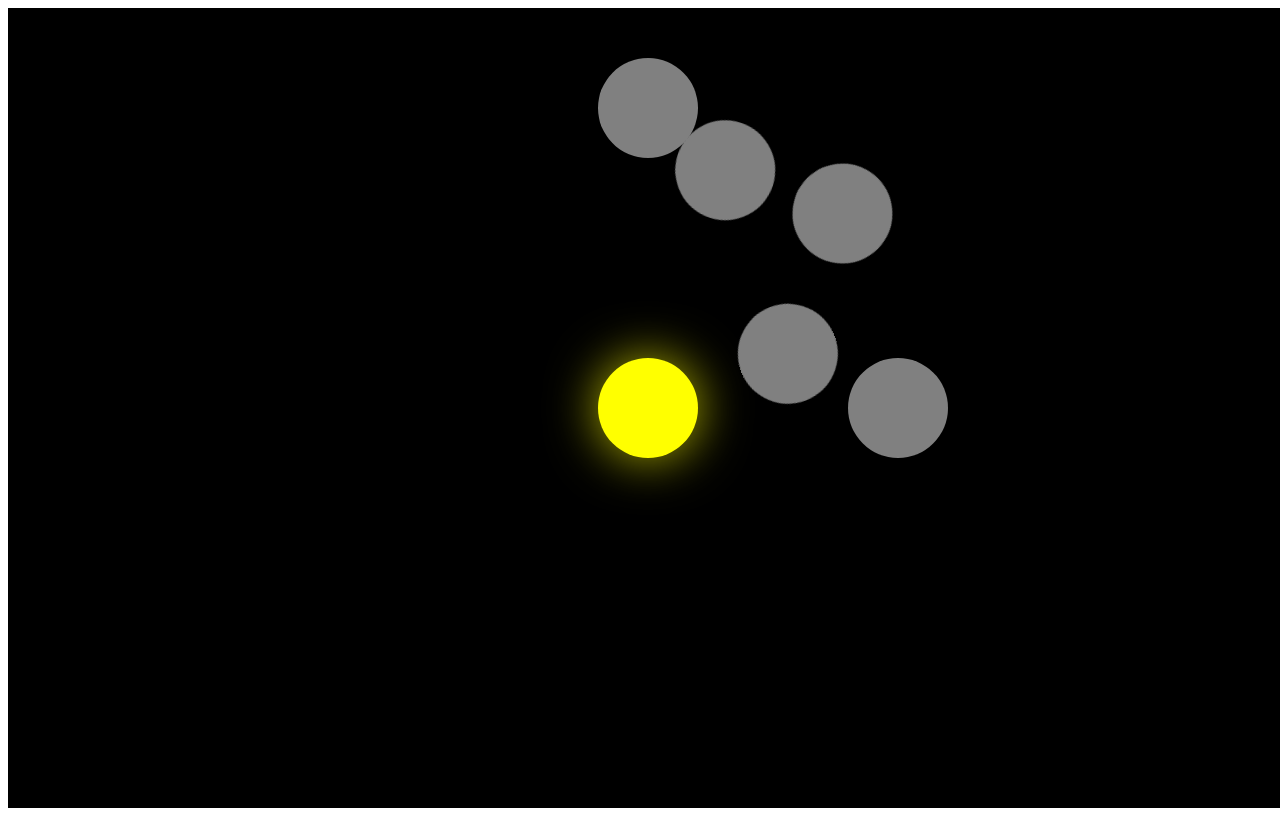
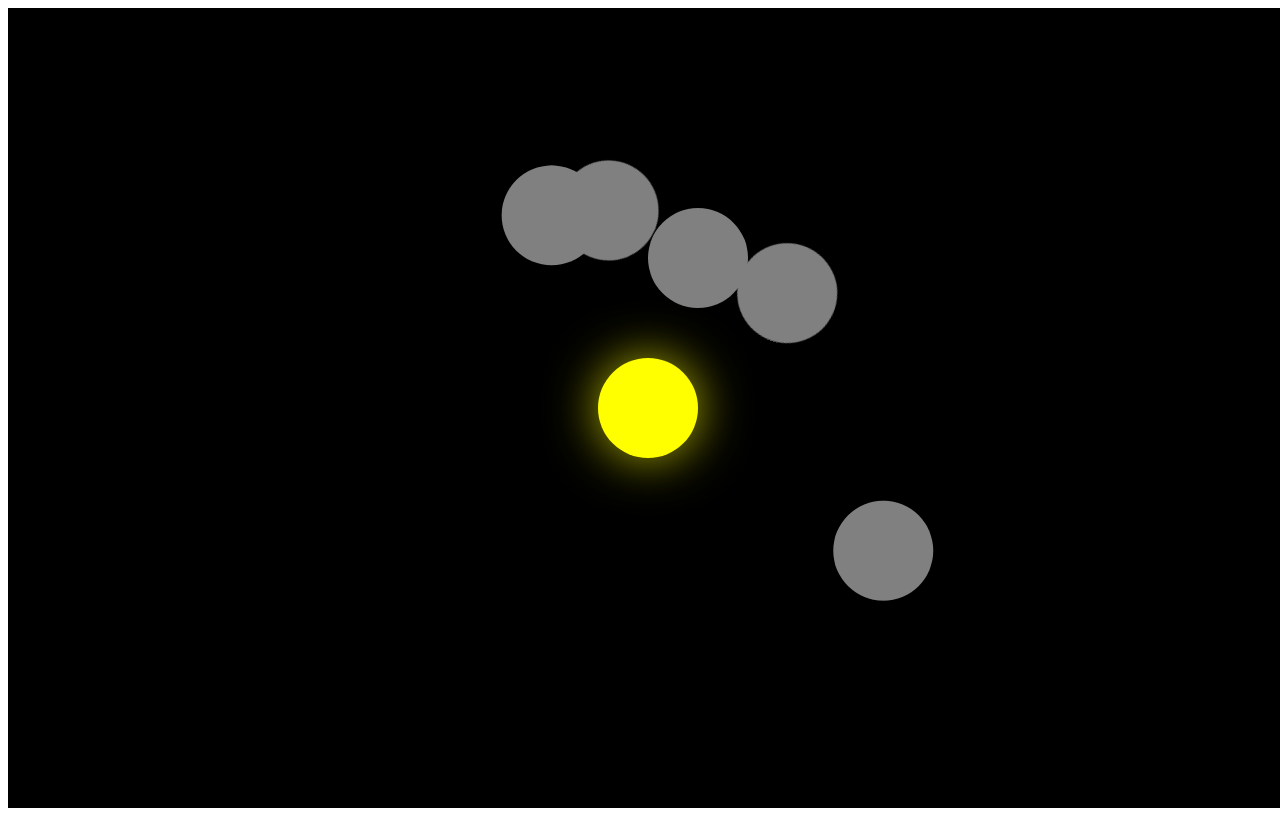
Before and after one commit to tbunitrade/planet-app-vuejs, a Vue app in the folder planet-app/: page / in a window 1280 px wide. Built offline with nearby package versions, Linux system fonts and the light colour scheme.

Commit message:
Add chat window for future AI integration

```diff
--- a/planet-app/src/App.vue
+++ b/planet-app/src/App.vue
@@ -1,27 +1,37 @@
 <template>
   <div id="app">
     <SunComponent @expand="handleSunExpand" />
-    <PlanetsComponent :isExpanding="isExpanding" />
+    <PlanetsContainer :isExpanding="isExpanding" @open-chat="openChat" />
+    <ChatWindow :isOpen="isChatOpen" @close="closeChat" />
   </div>
 </template>
 
 <script>
 import SunComponent from './components/Sun/SunComponent.vue';
-import PlanetsComponent from './components/Planets/PlanetsComponent.vue';
+import PlanetsContainer from './components/Planets/PlanetsContainer.vue';
+import ChatWindow from './components/Chat/ChatWindow.vue';
 
 export default {
   components: {
     SunComponent,
-    PlanetsComponent
+    PlanetsContainer,
+    ChatWindow
   },
   data() {
     return {
-      isExpanding: false
+      isExpanding: false,
+      isChatOpen: false
     };
   },
   methods: {
     handleSunExpand() {
       this.isExpanding = true;
+    },
+    openChat() {
+      this.isChatOpen = true;
+    },
+    closeChat() {
+      this.isChatOpen = false;
     }
   }
 };
--- /dev/null
+++ b/planet-app/src/components/Chat/ChatWindow.vue
@@ -0,0 +1,58 @@
+<template>
+  <div class="chat-window" v-if="isOpen">
+    <button class="close-button" @click="closeChat">X</button>
+    <div class="chat-content">
+      <!-- Здесь можно добавить ваш чат или iframe с чатом -->
+      <p>Добро пожаловать в чат! Как мы можем помочь вам сегодня?</p>
+    </div>
+  </div>
+</template>
+
+<script>
+export default {
+  name: 'ChatWindow',
+  props: {
+    isOpen: {
+      type: Boolean,
+      required: true
+    }
+  },
+  methods: {
+    closeChat() {
+      this.$emit('close');
+    }
+  }
+};
+</script>
+
+<style scoped>
+.chat-window {
+  position: fixed;
+  bottom: 20px;
+  right: 20px;
+  width: 300px;
+  height: 400px;
+  background-color: white;
+  border: 1px solid #ccc;
+  border-radius: 10px;
+  box-shadow: 0 0 10px rgba(0, 0, 0, 0.1);
+  overflow: hidden;
+  z-index: 1000;
+}
+
+.close-button {
+  position: absolute;
+  top: 10px;
+  right: 10px;
+  background: none;
+  border: none;
+  font-size: 18px;
+  cursor: pointer;
+}
+
+.chat-content {
+  padding: 20px;
+  height: calc(100% - 40px);
+  overflow-y: auto;
+}
+</style>
--- a/planet-app/src/components/Planet/PlanetComponent.vue
+++ b/planet-app/src/components/Planet/PlanetComponent.vue
@@ -1,6 +1,6 @@
 <template>
   <div :class="['orbit', `orbit-${orbitSize}`]" :style="orbitStyle">
-    <div class="planet" @mouseover="isHovered = true" @mouseleave="isHovered = false">
+    <div class="planet" :style="planetStyle" @mouseover="isHovered = true" @mouseleave="isHovered = false">
       <div v-if="isHovered" class="tooltip">{{ name }}</div>
     </div>
   </div>
@@ -29,17 +29,29 @@ export default {
   },
   data() {
     return {
-      isHovered: false,
-      orbitStyle: {
+      isHovered: false
+    };
+  },
+  computed: {
+    orbitStyle() {
+      return {
         width: `${this.orbitSize}px`,
         height: `${this.orbitSize}px`,
         top: `calc(50% - ${this.orbitSize / 2}px)`,
         left: `calc(50% - ${this.orbitSize / 2}px)`,
         animationDuration: `${this.orbitSpeed}s`,
-        transformOrigin: `center center`,
+        transformOrigin: 'center center',
         transform: `rotate(${this.initialAngle}deg)`
-      }
-    };
+      };
+    },
+    planetStyle() {
+      const angleInRadians = (this.initialAngle * Math.PI) / 180;
+      const x = (this.orbitSize / 2) * Math.cos(angleInRadians);
+      const y = (this.orbitSize / 2) * Math.sin(angleInRadians);
+      return {
+        transform: `translate(${x}px, ${y}px)`
+      };
+    }
   }
 };
 </script>
@@ -57,13 +69,12 @@ export default {
   border-radius: 50%;
   position: absolute;
   top: 50%;
-  left: 0;
-  transform: translate(-50%, -50%);
+  left: 50%;
   transition: transform 0.3s ease;
 }
 
 .planet:hover {
-  transform: translate(-50%, -50%) scale(1.2);
+  transform: scale(1.2);
 }
 
 .tooltip {
--- a/planet-app/src/components/Planets/PlanetsComponent.vue
+++ /dev/null
@@ -1,29 +0,0 @@
-<template>
-  <div>
-    <Planet name="Нейминг адрес сайта" :orbitSize="300" :initialAngle="10" :orbitSpeed="17" v-if="!isExpanding" />
-    <Planet name="Прототипирование проекта" :orbitSize="500" :initialAngle="250" :orbitSpeed="15" v-if="!isExpanding" />
-    <Planet name="Дизайн для Веба" :orbitSize="550" :initialAngle="500" :orbitSpeed="20" v-if="!isExpanding" />
-    <Planet name="Вертска дизайна" :orbitSize="500" :initialAngle="700" :orbitSpeed="25" v-if="!isExpanding" />
-    <Planet name="Обратная связь" :orbitSize="600" :initialAngle="700" :orbitSpeed="30" v-if="!isExpanding" />
-  </div>
-</template>
-
-<script>
-import Planet from '../Planet/PlanetComponent.vue';
-
-export default {
-  name: 'PlanetsComponent',
-  components: {
-    Planet
-  },
-  props: {
-    isExpanding: {
-      type: Boolean,
-      required: true
-    }
-  }
-};
-</script>
-
-<style scoped>
-</style>
--- /dev/null
+++ b/planet-app/src/components/Planets/PlanetsContainer.vue
@@ -0,0 +1,43 @@
+<template>
+  <div>
+    <PlanetComponent name="Нейминг адрес сайта" :orbitSize="200" :initialAngle="0" :orbitSpeed="10" @click="openChat" />
+    <PlanetComponent name="Прототипирование проекта" :orbitSize="300" :initialAngle="72" :orbitSpeed="15" @click="openChat" />
+    <PlanetComponent name="Дизайн для Веба" :orbitSize="400" :initialAngle="144" :orbitSpeed="20" @click="openChat" />
+    <PlanetComponent name="Вертска дизайна" :orbitSize="500" :initialAngle="216" :orbitSpeed="25" @click="openChat" />
+    <PlanetComponent name="Обратная связь" :orbitSize="600" :initialAngle="288" :orbitSpeed="30" @click="openChat" />
+  </div>
+</template>
+
+<script>
+import PlanetComponent from '../Planet/PlanetComponent.vue';
+
+export default {
+  name: 'PlanetsContainer',
+  components: {
+    PlanetComponent
+  },
+  data() {
+    return {
+      isChatOpen: false
+    };
+  },
+  props: {
+    isExpanding: {
+      type: Boolean,
+      required: true
+    }
+  },
+  methods: {
+    openChat() {
+      this.isChatOpen = true;
+      this.$emit('open-chat');
+    },
+    closeChat() {
+      this.isChatOpen = false;
+    }
+  }
+};
+</script>
+
+<style scoped>
+</style>
```
